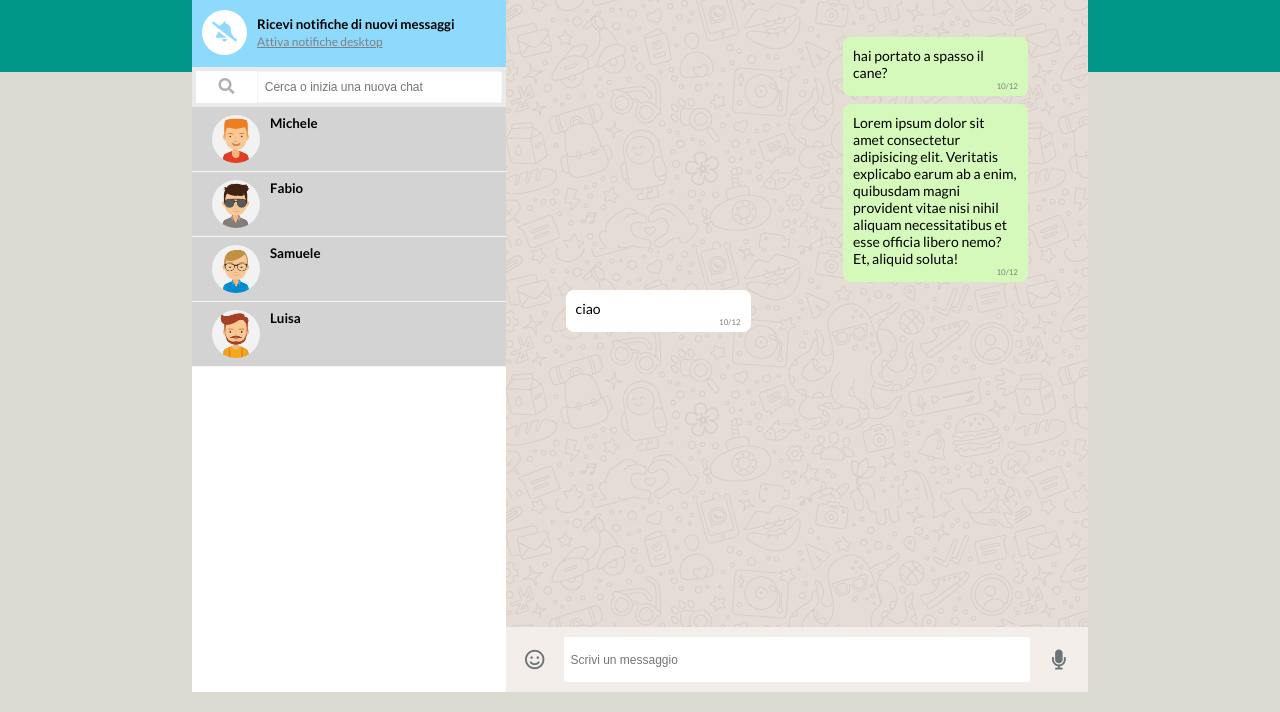
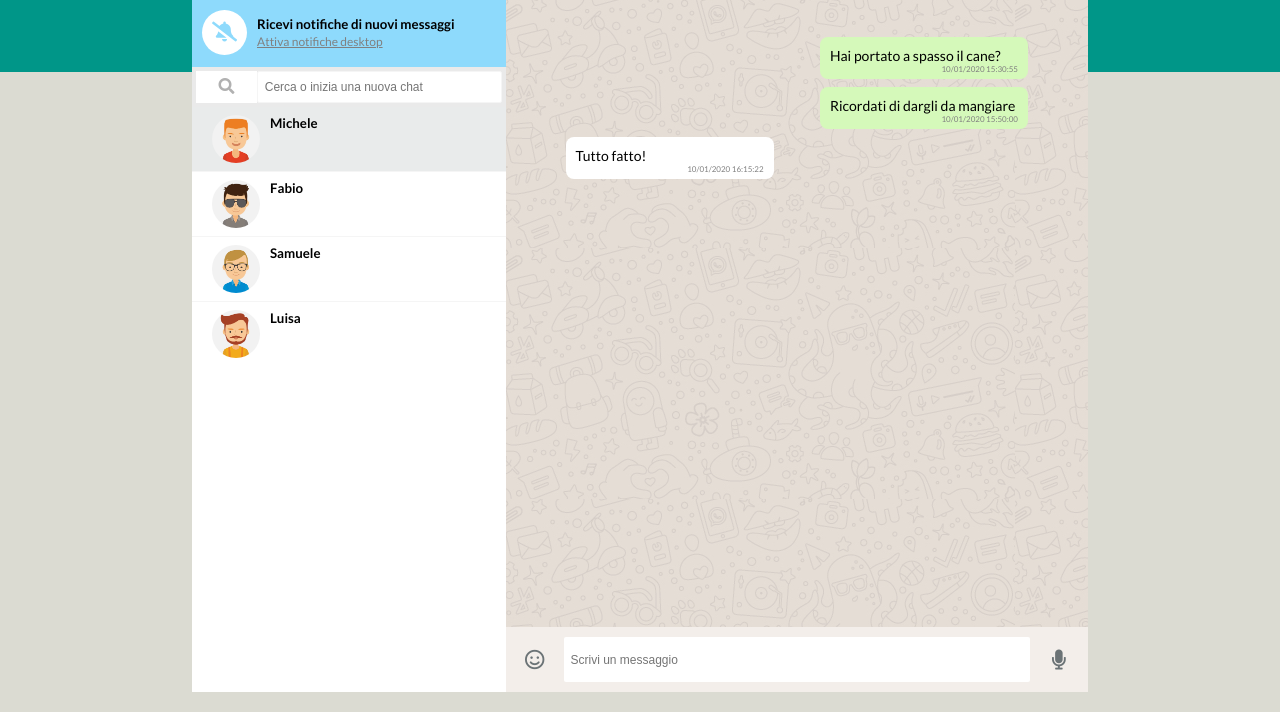
Before and after one commit to AnaisDiGenua/js-html-css-boolzap, a plain HTML site: page index.html in a window 1280 px wide. Shown: the part 88-800 px from the top of the page. Drawn offline with nearby package versions, Linux system fonts and the light colour scheme.

Commit message:
milestone 2 complete

```diff
--- a/css/style.css
+++ b/css/style.css
@@ -124,8 +124,12 @@
 }
 .col-contact .box-contact ul li {
     padding: 8px 20px;
-    background-color: lightgray; /*debug*/
+}
+.col-contact .box-contact ul li:not(:last-child) {
     border-bottom: 1px solid #f5f5f5;
+}
+.active-contact {
+    background-color: #e9ebeb;
 }
 .col-contact .box-contact h5 {
     align-self: flex-start;
@@ -169,8 +173,8 @@
     padding: 40px 60px;
 }
 .col-chat .box-main .message {
-    max-width: 40%;
-    width: 40%;
+    max-width: 45%;
+    width: 45%;
     margin-bottom: 8px;
     padding: 10px 10px 5px;
     border-radius: 0.5rem;
--- a/index.html
+++ b/index.html
@@ -65,8 +65,17 @@
                     <!-- lista contatti -->
                     <ul>
                         <!-- contatto inserito dinamicamente con vue -->
-                        <li class="flex" v-for="contact in contacts">
-                            <img :src="`img/avatar${contact.avatar}.jpg`" :alt="`foto ${contact.name}`" class="avatar-img">
+                        <li
+                        class="flex"
+                        v-for="(contact,index) in contacts"
+                        @click="selectedChat(index)"
+                        :class="activeContact == index ? 'active-contact' : '' "
+                        >
+                            <img
+                            :src="`img/avatar${contact.avatar}.jpg`"
+                            :alt="`foto ${contact.name}`"
+                            class="avatar-img"
+                            >
                             <h5>{{contact.name}}</h5>
                         </li>
                         <!-- /contatto inserito dinamicamente con vue -->
@@ -107,19 +116,16 @@
                 <!-- sezione main -->
                 <div class="box-main">
                     <div class="chat-container">
-                        <div class="message sent">
-                            <div class="text">hai portato a spasso il cane?</div>
-                            <div class="delivery-date">10/12</div>
+                        <!-- messaggi inseriti dinamicamente con vue -->
+                        <div
+                        class="message"
+                        v-for="(mex, index) in contacts[activeContact].messages"
+                        :class="mex.status == 'sent' ? 'sent' : 'received' "
+                        >
+                            <div class="text">{{mex.message}}</div>
+                            <div class="delivery-date">{{mex.date}}</div>
                         </div>
-                        <div class="message sent">
-                            <div class="text">Lorem ipsum dolor sit amet consectetur adipisicing elit. Veritatis explicabo earum ab a enim, quibusdam magni provident vitae nisi nihil aliquam necessitatibus et esse officia libero nemo? Et, aliquid soluta!</div>
-                            <div class="delivery-date">10/12</div>
-                        </div>
-                        <div class="message received">
-                            <div class="text">ciao</div>
-                            <div class="delivery-date">10/12</div>
-                        </div>
-
+                        <!-- /messaggi inseriti dinamicamente con vue -->
                     </div>
                 </div>
                 <!-- /sezione main -->
--- a/js/script.js
+++ b/js/script.js
@@ -1,6 +1,6 @@
-// Milestone 1
-// Replica della grafica con la possibilità di avere messaggi scritti dall’utente (verdi) e dall’interlocutore (bianco) assegnando due classi CSS diverse
-// Visualizzazione dinamica della lista contatti: tramite la direttiva v-for, visualizzare nome e immagine di ogni contatto
+// Milestone 2
+// Visualizzazione dinamica dei messaggi: tramite la direttiva v-for, visualizzare tutti i messaggi relativi al contatto attivo all’interno del pannello della conversazione
+// Click sul contatto mostra la conversazione del contatto cliccato
 
 
 
@@ -86,9 +86,13 @@ const app = new Vue({
                     }
                 ],
             },
-        ]
+        ],
+        activeContact: 0
     },
     methods: {
-
+        selectedChat: function(index) {
+            this.activeContact = index;
+            console.log(this.activeContact);
+        }
     }
 });
```
